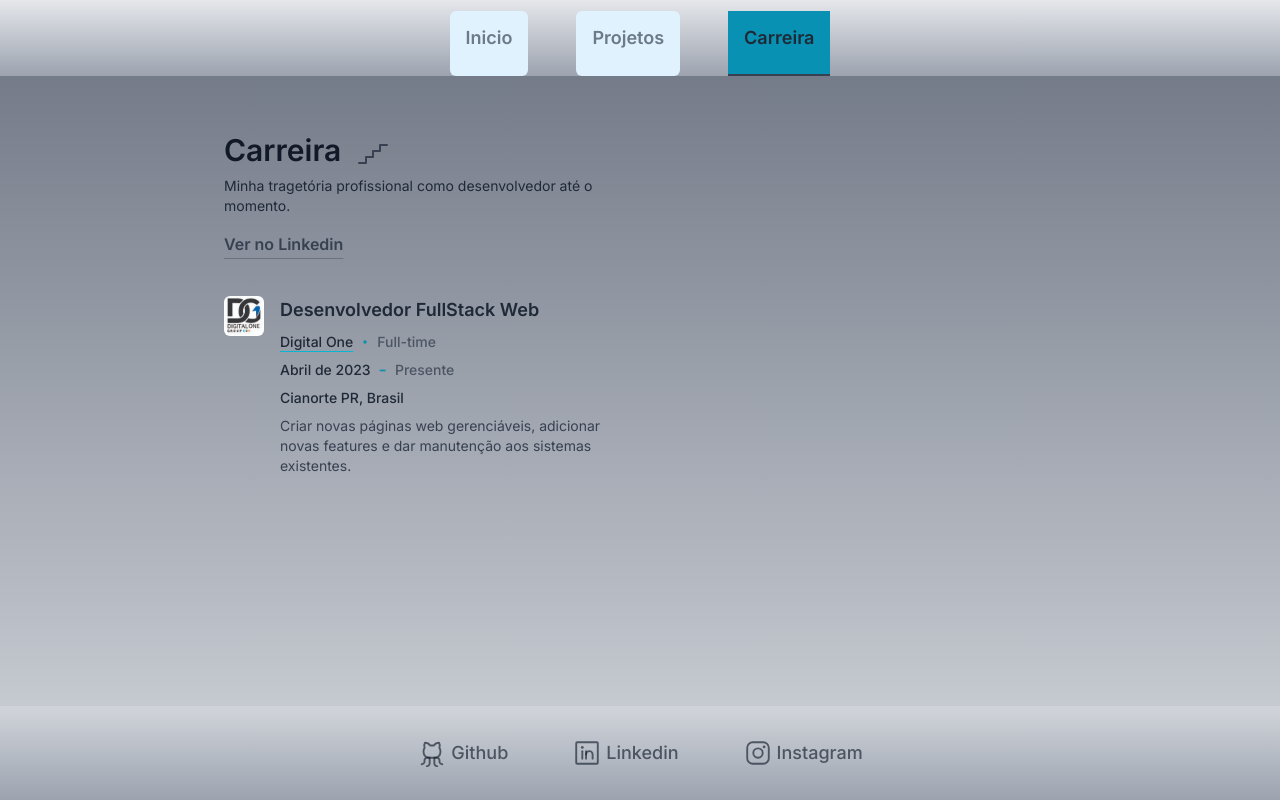
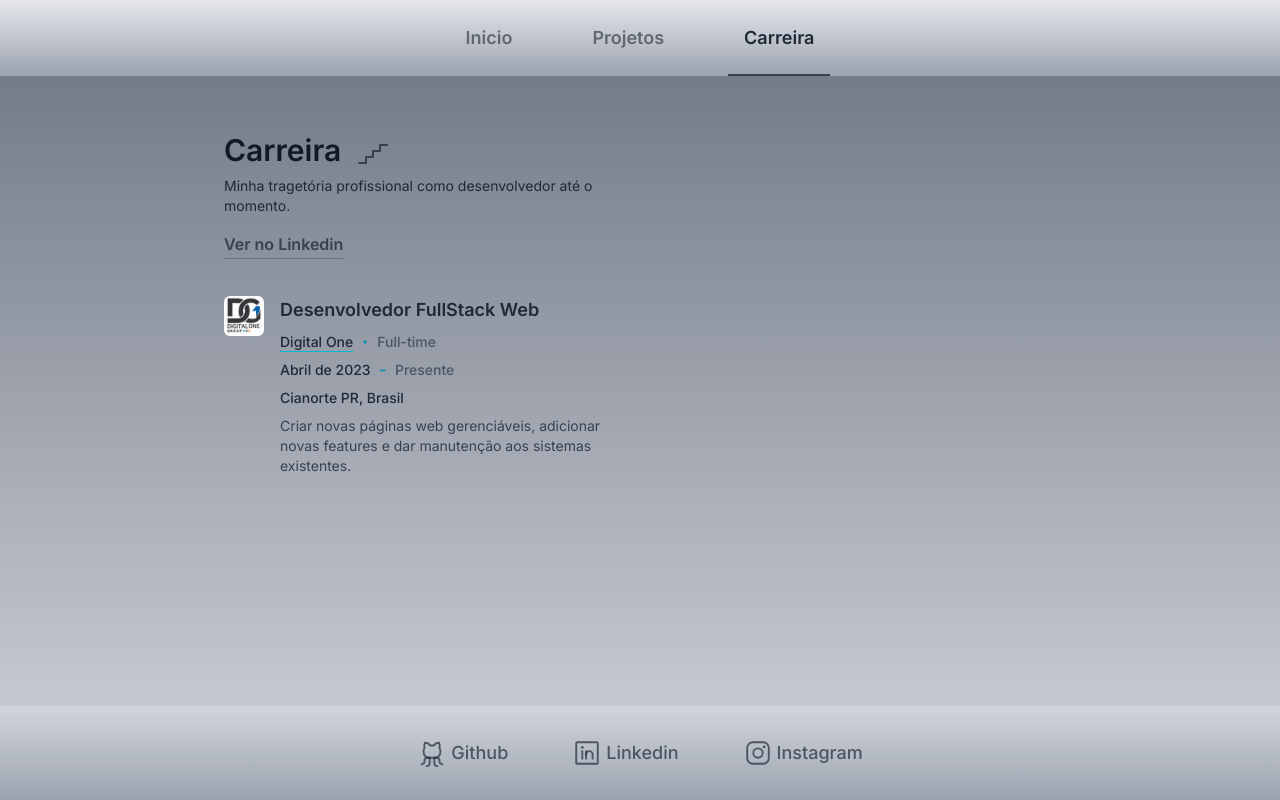
Before and after one commit to CarlosLonghi/Portfolio, a Next.js app: page /career in a window 1280 px wide. Built offline with nearby package versions, Linux system fonts and the light colour scheme.

Commit message:
style: change mobile Nav

```diff
--- a/src/components/Navigation/Nav.tsx
+++ b/src/components/Navigation/Nav.tsx
@@ -21,11 +21,11 @@ const Link = ({ href, onClick, ...props }: any) => {
     <NextLink href={href} passHref legacyBehavior>
       <NavigationMenu.Link
         className={twMerge(
-          'rounded-md border-b-2 border-solid border-transparent bg-sky-100 px-20 py-4 text-4xl font-semibold text-gray-800/60 transition duration-200 ease-in',
-          'data-[active]:bg-cyan-600 data-[active]:text-gray-200',
-          'md:px-4 md:pb-[26px] md:text-lg md:hover:text-gray-800/90 md:data-[active]:rounded-none md:data-[active]:border-gray-700 md:data-[active]:text-gray-800',
-          'dark:bg-gray-900/80 dark:text-cyan-100/50  dark:data-[active]:bg-gray-900 dark:data-[active]:text-cyan-400',
-          'md:dark:bg-transparent md:dark:hover:text-cyan-500 md:dark:data-[active]:border-cyan-500 md:dark:data-[active]:bg-transparent',
+          'border-b-2 border-solid border-transparent text-3xl font-semibold text-gray-800/60 transition duration-200 ease-in',
+          'data-[active]:text-cyan-500',
+          'md:px-4 md:pb-[26px] md:text-lg md:hover:text-gray-800/90 md:data-[active]:border-gray-700 md:data-[active]:text-gray-800',
+          'dark:text-cyan-100/50 dark:data-[active]:text-cyan-400',
+          'md:dark:hover:text-cyan-500 md:dark:data-[active]:border-cyan-500',
         )}
         active={isActive}
         onClick={handleLinkClick}
@@ -39,23 +39,23 @@ export function Nav({ toggle }: any) {
   return (
     <NavigationMenu.Root
       className={twMerge(
-        'fixed bottom-0 left-0 top-0 z-20 w-screen -translate-x-full bg-gray-800 bg-gradient-to-b from-gray-200 to-gray-400 will-change-transform',
+        'fixed bottom-0 left-0 top-0 z-20 w-screen -translate-x-full bg-gradient-to-b from-gray-200 to-gray-400 will-change-transform',
         'md:sticky md:h-fit md:py-6',
         'dark:bg-gradient-to-br dark:from-cyan-900 dark:to-gray-950 md:dark:bg-gradient-to-r',
       )}
     >
-      <NavigationMenu.List className="flex h-screen flex-col items-center justify-center gap-20 md:h-fit md:flex-row md:gap-8 lg:gap-12">
-        <NavigationMenu.Item>
+      <NavigationMenu.List className="flex h-screen flex-col items-center justify-center gap-12 md:h-fit md:flex-row md:gap-8 lg:gap-12">
+        <NavigationMenu.Item className="w-10/12 rounded-md bg-gradient-to-r from-sky-100 to-sky-50 py-4 text-center md:w-auto md:from-transparent md:to-transparent md:py-0 dark:from-gray-950/90 dark:to-gray-950/5 md:dark:bg-transparent md:dark:from-transparent md:dark:to-transparent">
           <Link onClick={toggle} href="/">
             Inicio
           </Link>
         </NavigationMenu.Item>
-        <NavigationMenu.Item>
+        <NavigationMenu.Item className="w-10/12 rounded-md bg-gradient-to-r from-sky-100 to-sky-50 py-4 text-center md:w-auto md:from-transparent md:to-transparent md:py-0 dark:from-gray-950/90 dark:to-gray-950/5 md:dark:bg-transparent md:dark:from-transparent md:dark:to-transparent">
           <Link onClick={toggle} href="/projects">
             Projetos
           </Link>
         </NavigationMenu.Item>
-        <NavigationMenu.Item>
+        <NavigationMenu.Item className="w-10/12 rounded-md bg-gradient-to-r from-sky-100 to-sky-50 py-4 text-center md:w-auto md:from-transparent md:to-transparent md:py-0 dark:from-gray-950/90 dark:to-gray-950/5 md:dark:bg-transparent md:dark:from-transparent md:dark:to-transparent">
           <Link onClick={toggle} href="/career">
             Carreira
           </Link>
```
